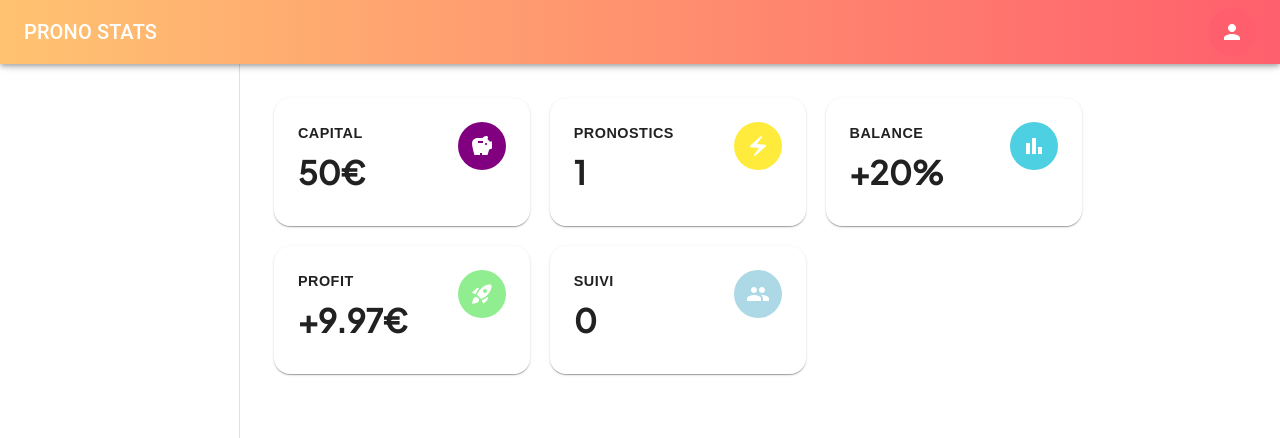
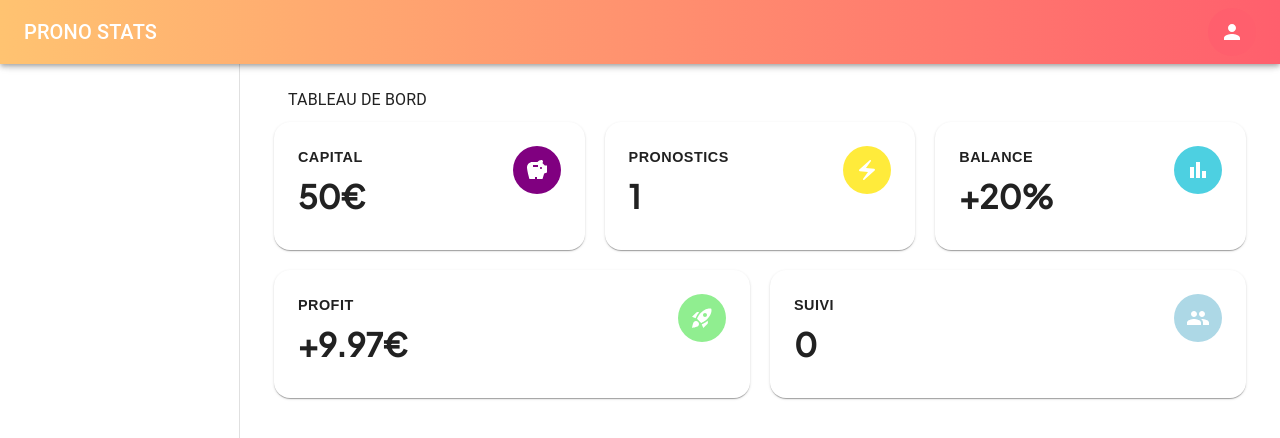
Before and after one commit to dpinard/dpinard, a React (Create React App) app in the folder testproject/: page / in a window 1280 px wide. Shown: the top 438 px of the page. Built offline with nearby package versions, Linux system fonts and the light colour scheme.

Commit message:
css fildariane &flexgrow carddashboard

```diff
--- a/testproject/src/components/dashboard.js
+++ b/testproject/src/components/dashboard.js
@@ -14,6 +14,7 @@ const styles = {
         m:4,
         p:4,
         borderRadius:'16px',
+        flexGrow:1,
     },
 };
 
@@ -22,8 +23,12 @@ export default function Dashboard () {
 
     return (
         <div>
+            <Toolbar/>
+            <Toolbar variant='h1'>
 
-            <Toolbar />
+            TABLEAU DE BORD
+            </Toolbar>
+
             <Box
             sx={{
                 display:'flex',
@@ -35,6 +40,8 @@ export default function Dashboard () {
                 height: 128,
                 },
             }}>
+
+
         {/* CAPITAL */}
                 <Paper sx={styles.dashCardPaper}>
                     <Box sx={{display:'flex',justifyContent:'space-between'}}>
```
